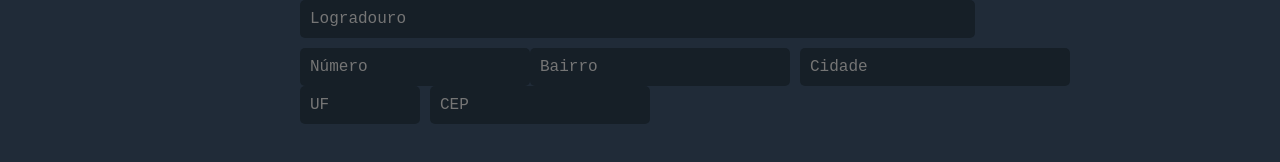
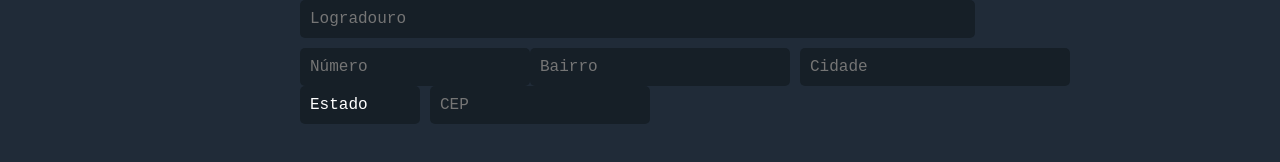
Before and after one commit to Igor-Cavalera/whoAreYou, a React (Create React App) app: page /Forms in a window 1280 px wide. Both pictures are taken after a click on the button "Endereço". Shown: the part 152-314 px from the top of the page. Built offline with nearby package versions, Linux system fonts and the light colour scheme.

Commit message:
mudando-input-estado-para-seletor

```diff
--- a/src/components/form/EstadoUf.js
+++ b/src/components/form/EstadoUf.js
@@ -1,6 +1,10 @@
 function EstadoUf () {
     return (
-        <input type="text" maxLength={2} className="estadoUf" placeholder="UF" />
+        <>
+            <select name="uf" id="uf" className="estadoUf">
+                <option value="0">Estado</option>
+            </select>
+        </>
     )
 }
 
```
